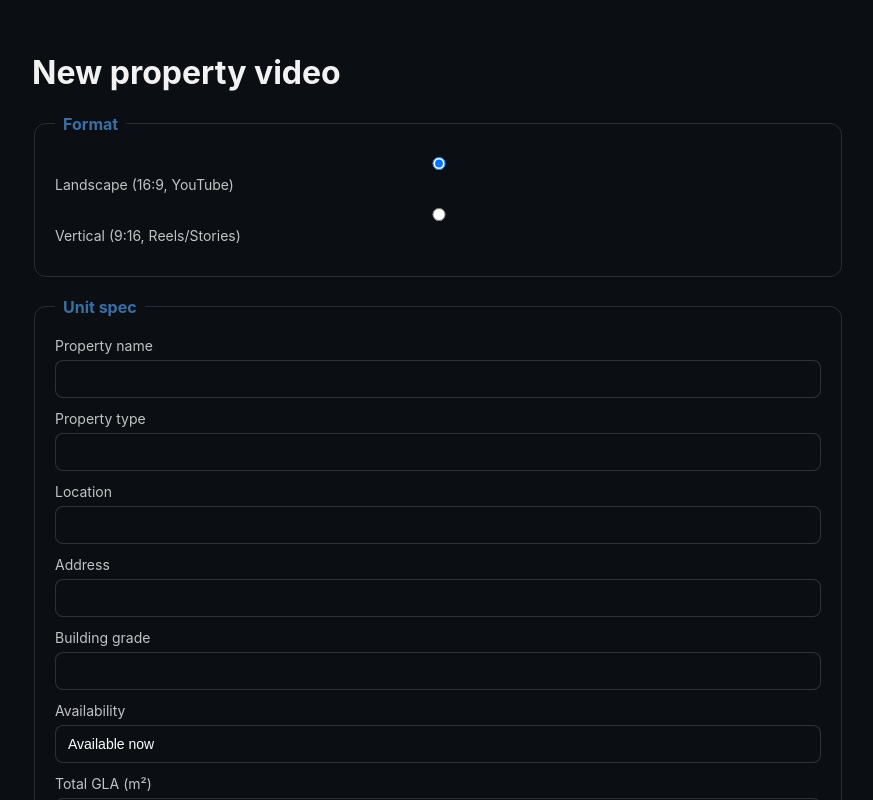
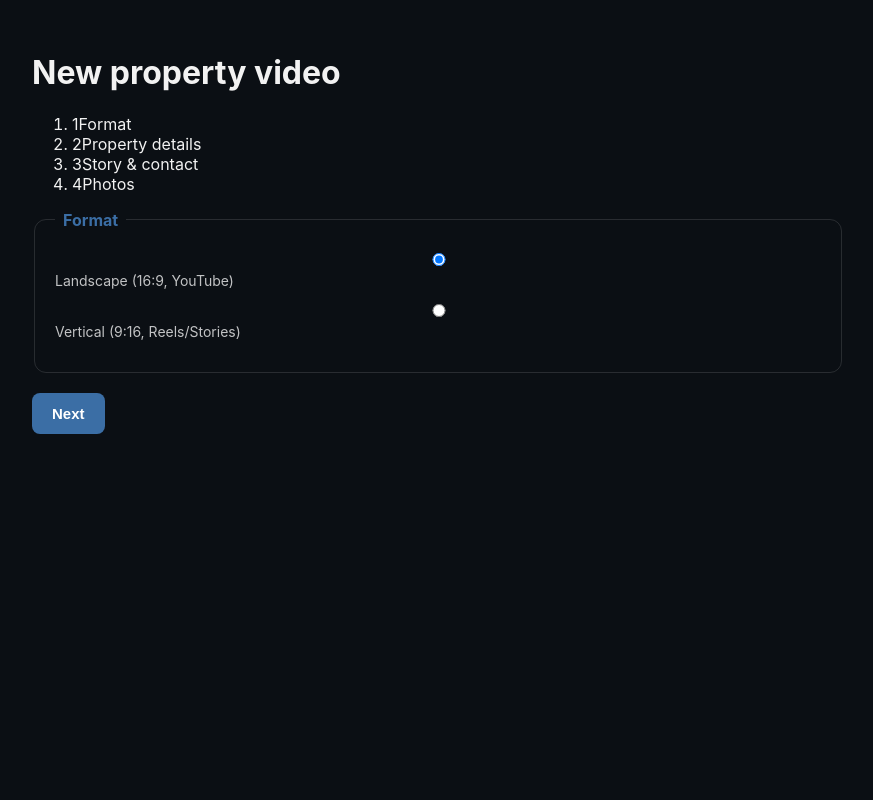
Before and after one commit to blendproperty/video, a Next.js app in the folder web/: page /new in a window 1280 px wide. Shown: the top 800 px of the page, without its empty margins (202-1075 px from the left). Built offline with nearby package versions, Linux system fonts and the light colour scheme.

Commit message:
Turn the new-video form into a multi-step wizard instead of one long page

```diff
--- a/web/app/new/page.tsx
+++ b/web/app/new/page.tsx
@@ -30,13 +30,20 @@ const emptyProperty = {
 
 type FormState = typeof emptyProperty;
 
+const STEPS = ['Format', 'Property details', 'Story & contact', 'Photos'] as const;
+type Step = (typeof STEPS)[number];
+
 export default function NewJobPage() {
   const router = useRouter();
+  const [stepIndex, setStepIndex] = useState(0);
   const [form, setForm] = useState<FormState>(emptyProperty);
   const [aspect, setAspect] = useState<'landscape' | 'vertical'>('landscape');
   const [photos, setPhotos] = useState<Record<string, File | null>>({});
   const [submitting, setSubmitting] = useState(false);
   const [error, setError] = useState<string | null>(null);
+
+  const step = STEPS[stepIndex];
+  const isLastStep = stepIndex === STEPS.length - 1;
 
   const update = (path: string, value: unknown) => {
     setForm((prev) => {
@@ -47,6 +54,62 @@ export default function NewJobPage() {
       obj[parts[parts.length - 1]] = value;
       return next;
     });
+  };
+
+  const validateStep = (s: Step): string | null => {
+    if (s === 'Property details') {
+      const required: [string, unknown][] = [
+        ['Property name', form.propertyName],
+        ['Property type', form.propertyType],
+        ['Location', form.location],
+        ['Address', form.address],
+        ['Building grade', form.buildingGrade],
+        ['Availability', form.availability],
+        ['Total GLA', form.totalGla],
+        ['Warehouse area', form.warehouseArea],
+        ['Office area', form.officeArea],
+        ['Yard area', form.yardArea],
+        ['Monthly rental', form.monthlyRental],
+        ['Rate per m²', form.ratePerSquareMetre],
+      ];
+      const missing = required.filter(([, v]) => v === '' || v === null || v === undefined);
+      if (missing.length > 0) return `Please fill in: ${missing.map(([label]) => label).join(', ')}`;
+    }
+    if (s === 'Story & contact') {
+      const required: [string, unknown][] = [
+        ['Headline', form.headline],
+        ['Description', form.description],
+        ['Height to eaves', form.stats.heightToEavesMetres],
+        ['Load bearing', form.stats.loadBearingKgPerSqm],
+        ['Power', form.stats.powerMva],
+        ['Features', form.featuresText],
+        ['Contact name', form.contact.name],
+        ['Contact title', form.contact.title],
+        ['Contact phone', form.contact.phone],
+        ['Contact email', form.contact.email],
+        ['Listing URL', form.listingUrl],
+        ['Listing URL (full)', form.listingUrlFull],
+        ['Call to action', form.callToAction],
+      ];
+      const missing = required.filter(([, v]) => v === '' || v === null || v === undefined);
+      if (missing.length > 0) return `Please fill in: ${missing.map(([label]) => label).join(', ')}`;
+    }
+    return null;
+  };
+
+  const goNext = () => {
+    const err = validateStep(step);
+    if (err) {
+      setError(err);
+      return;
+    }
+    setError(null);
+    setStepIndex((i) => Math.min(i + 1, STEPS.length - 1));
+  };
+
+  const goBack = () => {
+    setError(null);
+    setStepIndex((i) => Math.max(i - 1, 0));
   };
 
   const onSubmit = async (e: React.FormEvent) => {
@@ -101,51 +164,76 @@ export default function NewJobPage() {
     router.push(`/jobs/${data.id}`);
   };
 
+  const photosUploaded = MEDIA_SLOTS.filter((s) => photos[s.key]).length;
+
   return (
     <div className="page">
       <h1>New property video</h1>
-      <form onSubmit={onSubmit} className="job-form">
+
+      <ol className="wizard-steps">
+        {STEPS.map((s, i) => (
+          <li
+            key={s}
+            className={
+              i === stepIndex ? 'wizard-step active' : i < stepIndex ? 'wizard-step done' : 'wizard-step'
+            }
+          >
+            <span className="wizard-step-index">{i + 1}</span>
+            <span>{s}</span>
+          </li>
+        ))}
+      </ol>
+
+      <form
+        onSubmit={isLastStep ? onSubmit : (e) => e.preventDefault()}
+        className="job-form"
+      >
+        {step === 'Format' && (
           <fieldset>
             <legend>Format</legend>
-          <label>
-            <input type="radio" checked={aspect === 'landscape'} onChange={() => setAspect('landscape')} /> Landscape
-            (16:9, YouTube)
+            <label className="radio-row">
+              <input type="radio" checked={aspect === 'landscape'} onChange={() => setAspect('landscape')} />
+              Landscape (16:9, YouTube)
             </label>
-          <label>
-            <input type="radio" checked={aspect === 'vertical'} onChange={() => setAspect('vertical')} /> Vertical
-            (9:16, Reels/Stories)
+            <label className="radio-row">
+              <input type="radio" checked={aspect === 'vertical'} onChange={() => setAspect('vertical')} />
+              Vertical (9:16, Reels/Stories)
             </label>
           </fieldset>
+        )}
 
+        {step === 'Property details' && (
+          <>
             <fieldset>
               <legend>Unit spec</legend>
               <label>
                 Property name
-            <input value={form.propertyName} onChange={(e) => update('propertyName', e.target.value)} required />
+                <input value={form.propertyName} onChange={(e) => update('propertyName', e.target.value)} />
               </label>
               <label>
                 Property type
-            <input value={form.propertyType} onChange={(e) => update('propertyType', e.target.value)} required />
+                <input value={form.propertyType} onChange={(e) => update('propertyType', e.target.value)} />
               </label>
               <label>
                 Location
-            <input value={form.location} onChange={(e) => update('location', e.target.value)} required />
+                <input value={form.location} onChange={(e) => update('location', e.target.value)} />
               </label>
               <label>
                 Address
-            <input value={form.address} onChange={(e) => update('address', e.target.value)} required />
+                <input value={form.address} onChange={(e) => update('address', e.target.value)} />
               </label>
               <label>
                 Building grade
-            <input value={form.buildingGrade} onChange={(e) => update('buildingGrade', e.target.value)} required />
+                <input value={form.buildingGrade} onChange={(e) => update('buildingGrade', e.target.value)} />
               </label>
               <label>
                 Availability
-            <input value={form.availability} onChange={(e) => update('availability', e.target.value)} required />
+                <input value={form.availability} onChange={(e) => update('availability', e.target.value)} />
               </label>
+              <div className="field-grid">
                 <label>
                   Total GLA (m²)
-            <input type="number" value={form.totalGla} onChange={(e) => update('totalGla', e.target.value)} required />
+                  <input type="number" value={form.totalGla} onChange={(e) => update('totalGla', e.target.value)} />
                 </label>
                 <label>
                   Warehouse area (m²)
@@ -153,7 +241,6 @@ export default function NewJobPage() {
                     type="number"
                     value={form.warehouseArea}
                     onChange={(e) => update('warehouseArea', e.target.value)}
-              required
                   />
                 </label>
                 <label>
@@ -162,24 +249,24 @@ export default function NewJobPage() {
                     type="number"
                     value={form.officeArea}
                     onChange={(e) => update('officeArea', e.target.value)}
-              required
                   />
                 </label>
                 <label>
                   Yard area (m²)
-            <input type="number" value={form.yardArea} onChange={(e) => update('yardArea', e.target.value)} required />
+                  <input type="number" value={form.yardArea} onChange={(e) => update('yardArea', e.target.value)} />
                 </label>
+              </div>
             </fieldset>
 
             <fieldset>
               <legend>Financials</legend>
+              <div className="field-grid">
                 <label>
                   Monthly rental (R)
                   <input
                     type="number"
                     value={form.monthlyRental}
                     onChange={(e) => update('monthlyRental', e.target.value)}
-              required
                   />
                 </label>
                 <label>
@@ -188,36 +275,40 @@ export default function NewJobPage() {
                     type="number"
                     value={form.ratePerSquareMetre}
                     onChange={(e) => update('ratePerSquareMetre', e.target.value)}
-              required
                   />
                 </label>
-          <label>
+              </div>
+              <label className="radio-row">
                 <input
                   type="checkbox"
                   checked={form.excludingVat}
                   onChange={(e) => update('excludingVat', e.target.checked)}
-            />{' '}
+                />
                 Excluding VAT
               </label>
             </fieldset>
+          </>
+        )}
 
+        {step === 'Story & contact' && (
+          <>
             <fieldset>
               <legend>Additional info</legend>
               <label>
                 Headline (use a line break for a two-line headline)
-            <textarea value={form.headline} onChange={(e) => update('headline', e.target.value)} required />
+                <textarea value={form.headline} onChange={(e) => update('headline', e.target.value)} />
               </label>
               <label>
                 Description
-            <textarea value={form.description} onChange={(e) => update('description', e.target.value)} required />
+                <textarea value={form.description} onChange={(e) => update('description', e.target.value)} />
               </label>
+              <div className="field-grid">
                 <label>
                   Height to eaves (m)
                   <input
                     type="number"
                     value={form.stats.heightToEavesMetres}
                     onChange={(e) => update('stats.heightToEavesMetres', e.target.value)}
-              required
                   />
                 </label>
                 <label>
@@ -226,7 +317,6 @@ export default function NewJobPage() {
                     type="number"
                     value={form.stats.loadBearingKgPerSqm}
                     onChange={(e) => update('stats.loadBearingKgPerSqm', e.target.value)}
-              required
                   />
                 </label>
                 <label>
@@ -236,33 +326,33 @@ export default function NewJobPage() {
                     step="0.1"
                     value={form.stats.powerMva}
                     onChange={(e) => update('stats.powerMva', e.target.value)}
-              required
                   />
                 </label>
+              </div>
               <label>
                 Features (comma-separated)
                 <input
                   value={form.featuresText}
                   onChange={(e) => update('featuresText', e.target.value)}
                   placeholder="Backup Power, 24-hour Security, ..."
-              required
                 />
               </label>
             </fieldset>
 
             <fieldset>
               <legend>Contact</legend>
+              <div className="field-grid">
                 <label>
                   Name
-            <input value={form.contact.name} onChange={(e) => update('contact.name', e.target.value)} required />
+                  <input value={form.contact.name} onChange={(e) => update('contact.name', e.target.value)} />
                 </label>
                 <label>
                   Title
-            <input value={form.contact.title} onChange={(e) => update('contact.title', e.target.value)} required />
+                  <input value={form.contact.title} onChange={(e) => update('contact.title', e.target.value)} />
                 </label>
                 <label>
                   Phone
-            <input value={form.contact.phone} onChange={(e) => update('contact.phone', e.target.value)} required />
+                  <input value={form.contact.phone} onChange={(e) => update('contact.phone', e.target.value)} />
                 </label>
                 <label>
                   Email
@@ -270,33 +360,38 @@ export default function NewJobPage() {
                     type="email"
                     value={form.contact.email}
                     onChange={(e) => update('contact.email', e.target.value)}
-              required
                   />
                 </label>
+              </div>
               <label>
                 Listing URL (short, shown on screen)
-            <input value={form.listingUrl} onChange={(e) => update('listingUrl', e.target.value)} required />
+                <input value={form.listingUrl} onChange={(e) => update('listingUrl', e.target.value)} />
               </label>
               <label>
                 Listing URL (full https://)
-            <input
-              value={form.listingUrlFull}
-              onChange={(e) => update('listingUrlFull', e.target.value)}
-              required
-            />
+                <input value={form.listingUrlFull} onChange={(e) => update('listingUrlFull', e.target.value)} />
               </label>
               <label>
                 Call to action
-            <input value={form.callToAction} onChange={(e) => update('callToAction', e.target.value)} required />
+                <input value={form.callToAction} onChange={(e) => update('callToAction', e.target.value)} />
               </label>
             </fieldset>
+          </>
+        )}
 
+        {step === 'Photos' && (
           <fieldset>
-          <legend>Photos — assign one to each scene</legend>
-          {MEDIA_SLOTS.map((slot) => (
-            <label key={slot.key} className="photo-slot">
+            <legend>
+              Photos — assign one to each scene ({photosUploaded}/{MEDIA_SLOTS.length})
+            </legend>
+            <div className="photo-grid">
+              {MEDIA_SLOTS.map((slot) => {
+                const file = photos[slot.key];
+                return (
+                  <label key={slot.key} className={file ? 'photo-slot photo-slot-filled' : 'photo-slot'}>
                     <span>{slot.label}</span>
                     <small>{slot.hint}</small>
+                    {file && <small className="photo-slot-filename">{file.name}</small>}
                     <input
                       type="file"
                       accept="image/*"
@@ -305,14 +400,32 @@ export default function NewJobPage() {
                       }
                     />
                   </label>
-          ))}
+                );
+              })}
+            </div>
           </fieldset>
+        )}
 
         {error && <p className="error">{error}</p>}
 
+        <div className="wizard-nav">
+          {stepIndex > 0 && (
+            <button type="button" className="secondary-button" onClick={goBack}>
+              Back
+            </button>
+          )}
+          <div className="wizard-nav-spacer" />
+          {!isLastStep && (
+            <button type="button" className="primary-button" onClick={goNext}>
+              Next
+            </button>
+          )}
+          {isLastStep && (
             <button type="submit" disabled={submitting} className="primary-button">
               {submitting ? 'Creating…' : 'Generate video'}
             </button>
+          )}
+        </div>
       </form>
     </div>
   );
```
Lines whose indentation alone changed are shown as unchanged.
